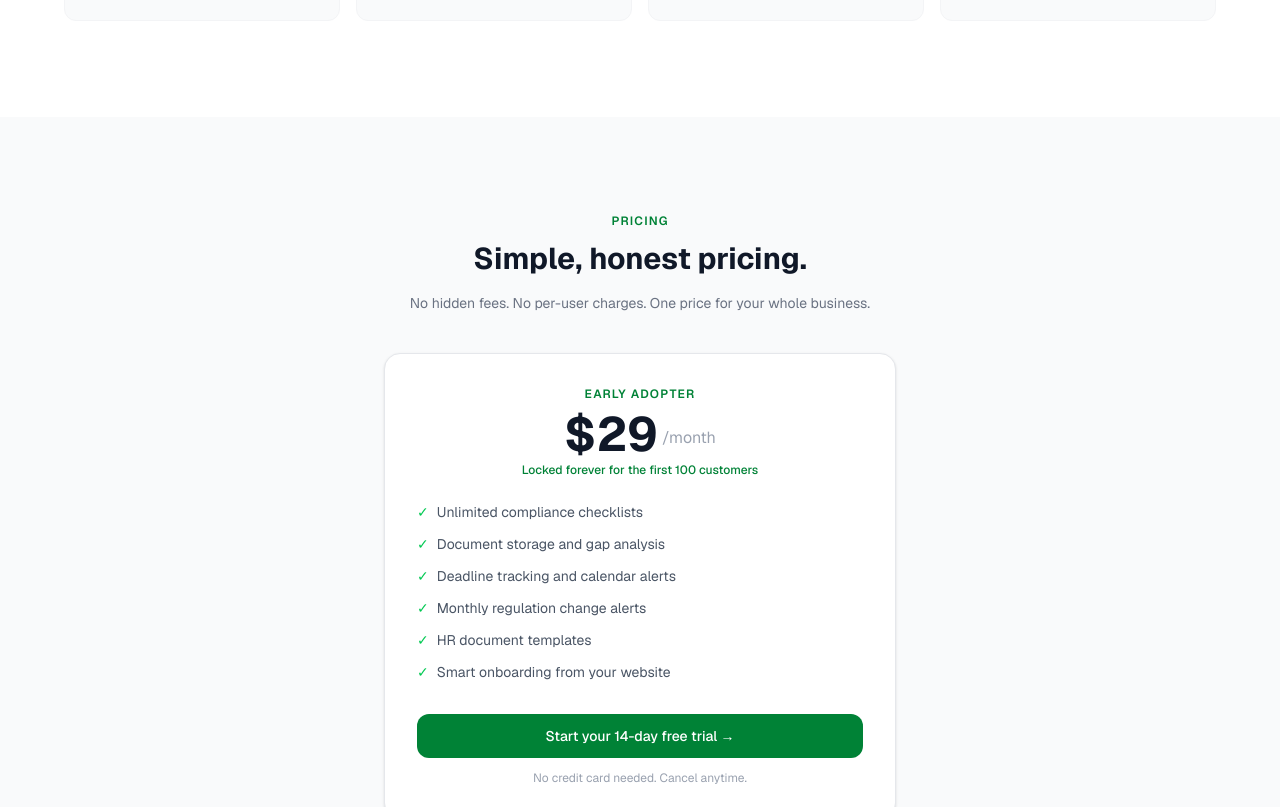
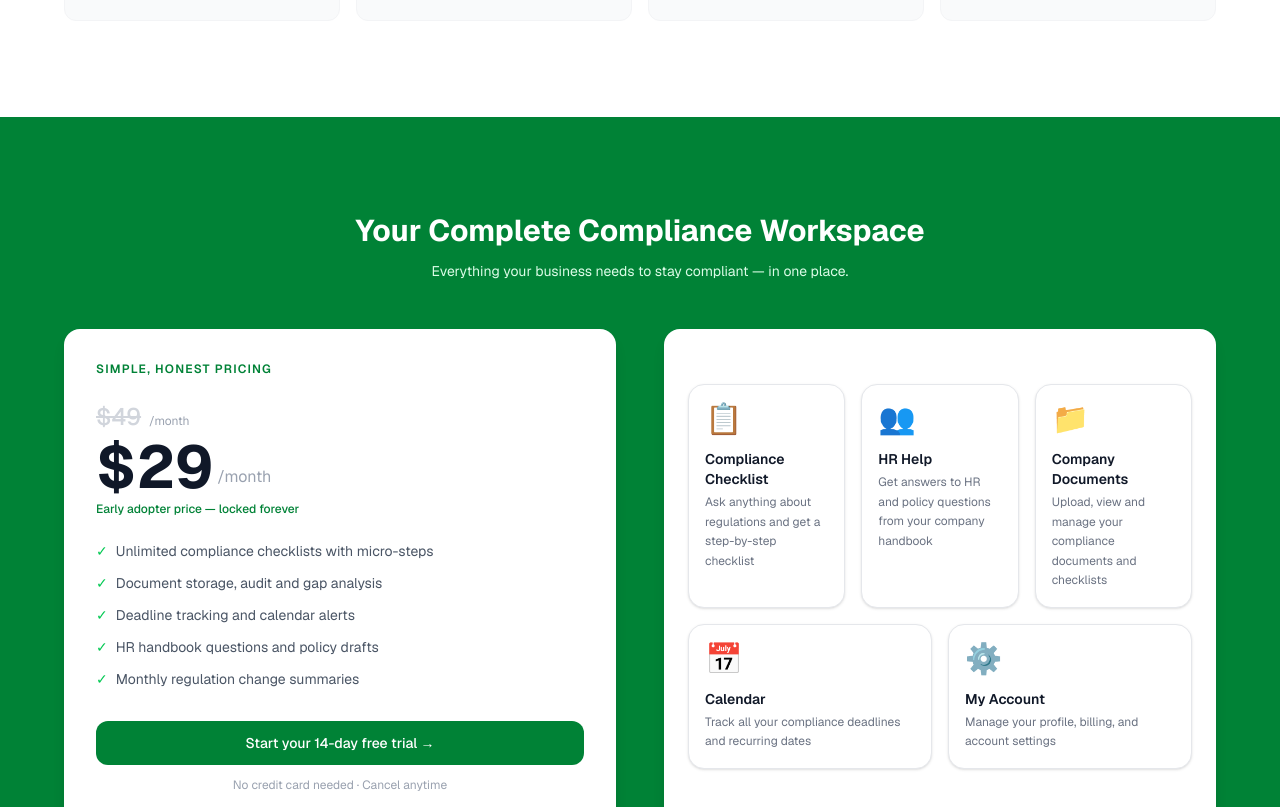
Before and after one commit to bhaskarc-compliboard/compliboard, a Next.js app: page / in a window 1280 px wide. Shown: the part 4946-5753 px from the top of the page. Built offline with nearby package versions, Linux system fonts and the light colour scheme.

Commit message:
Homepage: Workspace and Pricing combined section

```diff
--- a/app/page.tsx
+++ b/app/page.tsx
@@ -880,51 +880,85 @@ Every step must include a direct deep link, time estimate, cost, and what to pre
         </div>
       </section>
 
-      {/* Pricing */}
-      <section className="py-24 px-6 bg-gray-50">
-        <div className="max-w-lg mx-auto text-center">
-          <p className="text-xs font-semibold text-green-700 uppercase tracking-widest mb-3">Pricing</p>
-          <h2 className="text-3xl font-bold text-gray-900 mb-4">Simple, honest pricing.</h2>
-          <p className="text-gray-500 mb-10 text-sm">No hidden fees. No per-user charges. One price for your whole business.</p>
-          <div className="bg-white rounded-2xl border border-gray-200 p-8 shadow-sm">
+      {/* WORKSPACE + PRICING — combined closing section */}
+      <section className="py-24 px-6 bg-green-700">
+        <div className="max-w-6xl mx-auto">
+          <div className="text-center mb-12">
+            <p className="text-3xl font-bold text-white">Your Complete Compliance Workspace</p>
+            <p className="text-green-100 mt-3 text-sm">Everything your business needs to stay compliant — in one place.</p>
+          </div>
+
+          <div className="grid grid-cols-2 gap-12 items-stretch">
+
+            {/* Left — Pricing */}
+            <div className="bg-white rounded-2xl p-8 shadow-lg">
+              <p className="text-xs font-semibold text-green-700 uppercase tracking-widest mb-6">Simple, honest pricing</p>
+
               <div className="mb-6">
-              <p className="text-xs font-semibold text-green-700 uppercase tracking-widest mb-2">Early Adopter</p>
-              <div className="flex items-end justify-center gap-1 mb-1">
-                <span className="text-5xl font-bold text-gray-900">$29</span>
+                <div className="flex items-end gap-2 mb-1">
+                  <span className="text-2xl text-gray-300 line-through font-medium">$49</span>
+                  <span className="text-xs text-gray-400 mb-1">/month</span>
+                </div>
+                <div className="flex items-end gap-1 mb-1">
+                  <span className="text-6xl font-bold text-gray-900">$29</span>
                   <span className="text-gray-400 mb-2">/month</span>
                 </div>
-              <p className="text-xs text-green-700 font-medium">Locked forever for the first 100 customers</p>
+                <p className="text-xs text-green-700 font-medium">Early adopter price — locked forever</p>
               </div>
-            <ul className="space-y-3 mb-8 text-left">
+
+              <ul className="space-y-3 mb-8">
                 {[
-                "Unlimited compliance checklists",
-                "Document storage and gap analysis",
+                  "Unlimited compliance checklists with micro-steps",
+                  "Document storage, audit and gap analysis",
                   "Deadline tracking and calendar alerts",
-                "Monthly regulation change alerts",
-                "HR document templates",
-                "Smart onboarding from your website",
+                  "HR handbook questions and policy drafts",
+                  "Monthly regulation change summaries",
                 ].map((feature, i) => (
                   <li key={i} className="flex items-center gap-2 text-sm text-gray-600">
                     <span className="text-green-500 flex-shrink-0">✓</span>{feature}
                   </li>
                 ))}
               </ul>
-            <a href="/signup" className="block w-full bg-green-700 text-white py-3 rounded-xl text-sm font-medium hover:bg-green-800 transition-colors text-center">
+
+              <a href="/signup"
+                className="block w-full bg-green-700 text-white py-3 rounded-xl text-sm font-medium hover:bg-green-800 transition-colors text-center mb-3">
                 Start your 14-day free trial →
               </a>
-            <p className="text-xs text-gray-400 mt-3">No credit card needed. Cancel anytime.</p>
+              <p className="text-xs text-gray-400 text-center">No credit card needed · Cancel anytime</p>
+            </div>
+
+            {/* Right — Dashboard mock */}
+            <div className="bg-white rounded-2xl shadow-lg p-6 flex flex-col justify-center">
+              {/* Top row — 3 cards */}
+              <div className="grid grid-cols-3 gap-4 mb-4">
+                {[
+                  { icon: '📋', title: 'Compliance Checklist', desc: 'Ask anything about regulations and get a step-by-step checklist' },
+                  { icon: '👥', title: 'HR Help', desc: 'Get answers to HR and policy questions from your company handbook' },
+                  { icon: '📁', title: 'Company Documents', desc: 'Upload, view and manage your compliance documents and checklists' },
+                ].map((module, i) => (
+                  <div key={i} className="bg-white border border-gray-200 rounded-2xl p-4 shadow-sm">
+                    <p className="text-3xl mb-3">{module.icon}</p>
+                    <p className="text-sm font-semibold text-gray-900 mb-1">{module.title}</p>
+                    <p className="text-xs text-gray-500 leading-relaxed">{module.desc}</p>
+                  </div>
+                ))}
+              </div>
+              {/* Bottom row — 2 cards */}
+              <div className="grid grid-cols-2 gap-4">
+                {[
+                  { icon: '📅', title: 'Calendar', desc: 'Track all your compliance deadlines and recurring dates' },
+                  { icon: '⚙️', title: 'My Account', desc: 'Manage your profile, billing, and account settings' },
+                ].map((module, i) => (
+                  <div key={i} className="bg-white border border-gray-200 rounded-2xl p-4 shadow-sm">
+                    <p className="text-3xl mb-3">{module.icon}</p>
+                    <p className="text-sm font-semibold text-gray-900 mb-1">{module.title}</p>
+                    <p className="text-xs text-gray-500 leading-relaxed">{module.desc}</p>
+                  </div>
+                ))}
               </div>
             </div>
-      </section>
 
-      {/* Footer CTA */}
-      <section className="py-24 px-6 bg-green-700">
-        <div className="max-w-3xl mx-auto text-center">
-          <h2 className="text-3xl font-bold text-white mb-4">Stop guessing. Start knowing.</h2>
-          <p className="text-green-100 mb-8 text-sm">Join small businesses across Oregon and Washington who use CompliBoard to stay compliant — without the stress.</p>
-          <a href="/signup" className="inline-block bg-white text-green-700 px-8 py-3 rounded-xl text-sm font-semibold hover:bg-green-50 transition-colors">
-            Start your free trial — no credit card needed →
-          </a>
+          </div>
         </div>
       </section>
 
```
Lines whose indentation alone changed are shown as unchanged.
